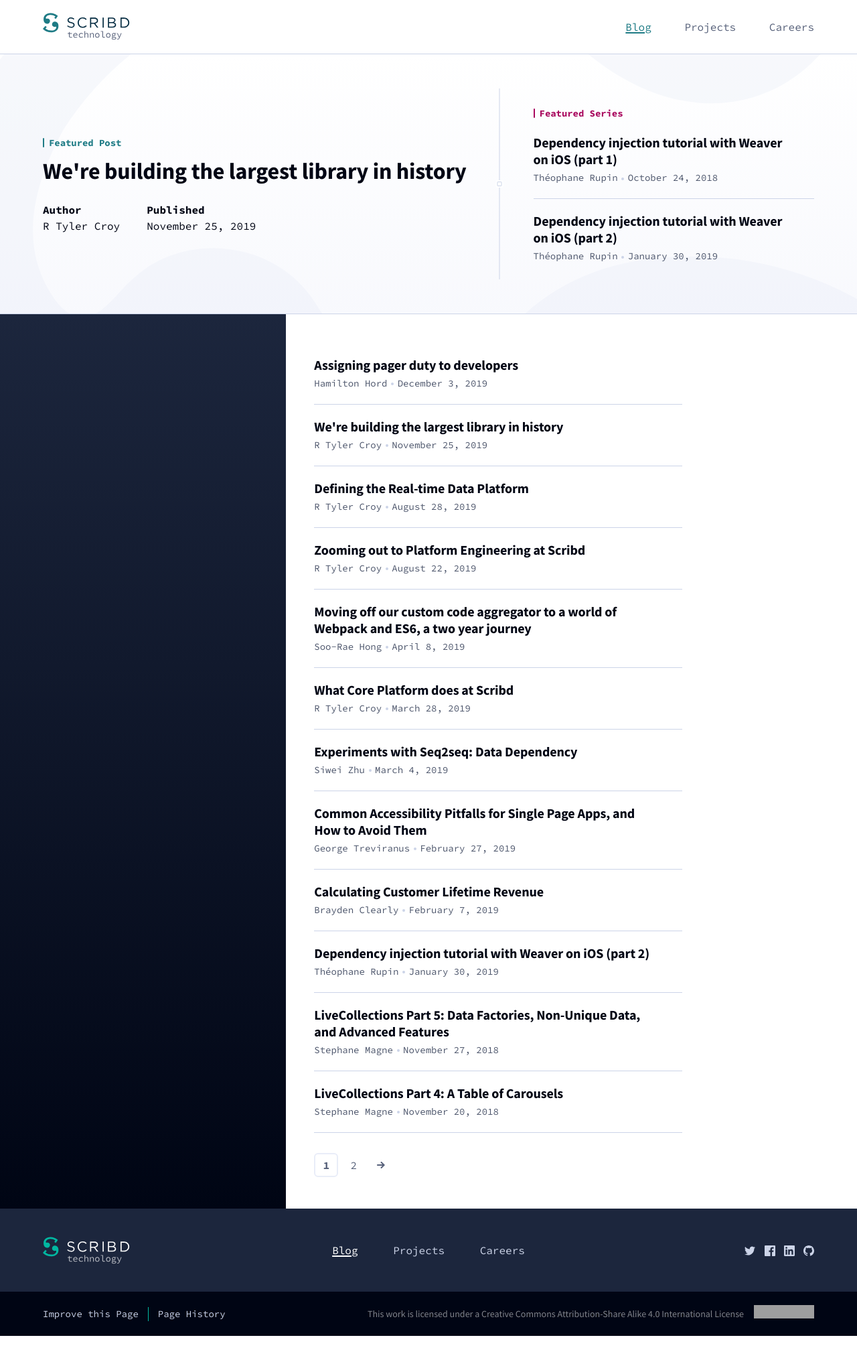
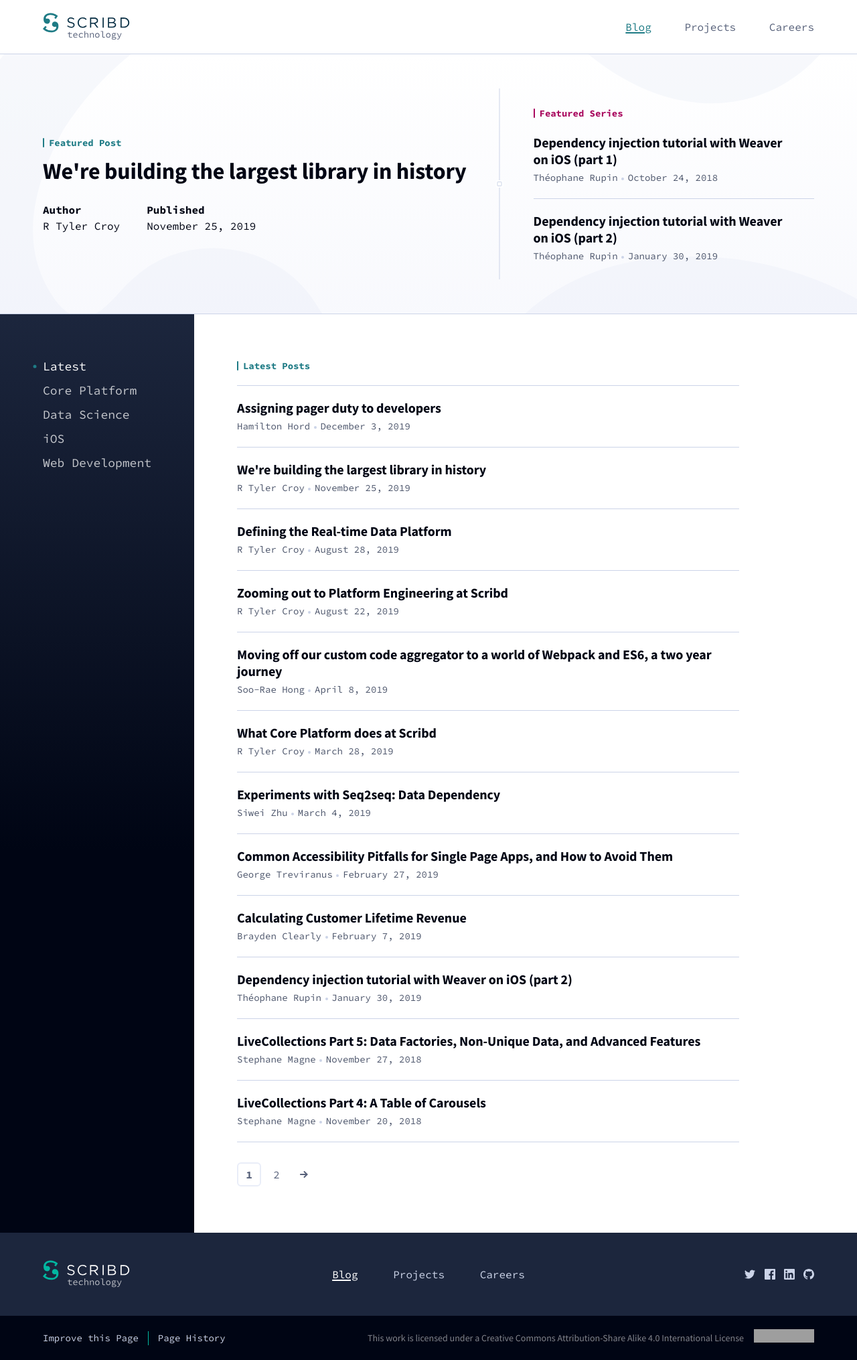
Before and after one commit to scribd/scribd.github.io, a Jekyll site: the page built from blog/index.html, in a window 1280 px wide. Shown: the whole page at 67% size. Built offline with Jekyll 4.4.1, drawn with Linux system fonts in a browser that asks for light colours; the list of posts is cut into pages by our own code; before the commit the page ends 1994 px from its top, so only the background shows below that; grey boxes are pictures that could not be loaded.

Commit message:
Add blog category navigation / index page support

```diff
--- /dev/null
+++ b/_category/core-platform.md
@@ -0,0 +1,4 @@
+---
+team: Core Platform
+permalink: "/blog/category/core-platform"
+---
--- /dev/null
+++ b/_category/data-science.md
@@ -0,0 +1,4 @@
+---
+team: Data Science
+permalink: "/blog/category/data-science"
+---
--- /dev/null
+++ b/_category/web-development.md
@@ -0,0 +1,4 @@
+---
+team: Web Development
+permalink: "/blog/category/web-development"
+---
--- a/_config.yml
+++ b/_config.yml
@@ -39,22 +39,15 @@
   - jekyll-feed
   - jekyll-paginate
 
-# Exclude from processing.
-# The following items will not be processed, by default.
-# Any item listed under the `exclude:` key here will be automatically added to
-# the internal "default list".
-#
-# Excluded items can be processed by explicitly listing the directories or
-# their entries' file path in the `include:` list.
-#
-# exclude:
-#   - .sass-cache/
-#   - .jekyll-cache/
-#   - gemfiles/
-#   - Gemfile
-#   - Gemfile.lock
-#   - node_modules/
-#   - vendor/bundle/
-#   - vendor/cache/
-#   - vendor/gems/
-#   - vendor/ruby/
+# Blog categories
+collections:
+  category:
+    output: true
+
+defaults:
+  -
+    scope:
+      path: ""
+      type: category
+    values:
+      layout: "category"
--- /dev/null
+++ b/_layouts/post-index.html
@@ -0,0 +1,59 @@
+---
+layout: default
+---
+
+<!-- Featured post hero -->
+{% include featured-post-hero.html %}
+
+<div class="post-index" id="{{ site.post-id | remove: "#" }}">
+
+    <!-- Post catagory nav -->
+    <nav class="post-index__nav text-white" aria-label="Blog Categories">
+
+        <ul class="post-index__nav-list list--plain">
+
+            {% unless page.url contains "category" %}
+                {% assign class = 'active' %}
+            {% endunless %}
+
+            <!-- Blog home -->
+            <li class="post-index__nav-list-item {{ class }}">
+                <a class="post-index__nav-link" href="{% link blog/index.html %}{{ site.post-id }}">Latest</a>
+            </li>
+
+            <!-- Catagory loop -->
+            {% for category in site.category %}
+            {% assign class = nil %}
+            {% if page.url contains category.url or page.url contains category.title or page.url == "/blog/index.html" %}
+                {% assign class = 'active' %}
+            {% endif %}
+
+            <li class="post-index__nav-list-item {{ class }}">
+                <a class="post-index__nav-link" href="{{ category.url }}{{ site.post-id }}">{{ category.team }}</a>
+            </li>
+            {% endfor %}
+        </ul>
+
+    </nav>
+
+    <section class="post-index__body">
+
+        <!-- Post catagory title -->
+        <div class="pb-2 border-bottom text-length-lg">
+            {% assign catagory-title = 'Latest' %}
+            {% if page.team %}
+                {% assign catagory-title = page.team %}
+            {% endif %}
+            <h1 class="section-heading text-teal">{{catagory-title}} Posts</h1>
+        </div>
+
+        <!-- Content -->
+        <div class="text-length-lg">
+            {{ content }}
+        </div>
+
+        <!-- Pagination -->
+        {% include pagination.html %}
+    </section>
+
+</div>
--- a/assets/_sass/base/_layout.scss
+++ b/assets/_sass/base/_layout.scss
@@ -4,7 +4,7 @@
 
 // Container padding
 $cp-sm: rem-calc(15px);
-$cp-md: 5%;
+$cp-md: 5vw;
 $cp-lg: rem-calc(75px);
 $cp-offset-lg: 12%;
 $cp-offset-xl: rem-calc(175px);
--- a/assets/_sass/component/_featured-post-hero.scss
+++ b/assets/_sass/component/_featured-post-hero.scss
@@ -56,6 +56,7 @@
 
 .feat-post__separator {
     @extend .fancy-line;
+    margin: 2em auto;
     width: 100%;
 
     // Vertical position line
--- a/assets/_sass/component/_post-index.scss
+++ b/assets/_sass/component/_post-index.scss
@@ -1,22 +1,113 @@
+////////////////////
+// Variables
+////////////////////
+
+$index-nav-gradient-sm: linear-gradient(180deg, $slate-700 0%, $slate-800 100%);
+$index-nav-gradient-lg: linear-gradient(180deg, $slate-700 0px, $slate-800 800px);
+
+////////////////////
+// Layout
+////////////////////
+
 .post-index {
     @media (min-width: $bp-md) {
         display: grid;
-        grid-template-columns: 1fr 2fr;
+        grid-template-columns: auto 1fr;
+        grid-template-areas:
+        "header body";
+    }
+
+    @media (min-width: $bp-xl) {
+        grid-template-columns: 1fr minmax(auto, ($max-width * .25)) minmax(0, ($max-width * .75)) 1fr;
+        grid-template-areas:
+        ". header body .";
+        // Hack to fake header gradient bleed off the left side
+        background-image: $index-nav-gradient-lg;
+        background-repeat: no-repeat;
+        background-size: 50% 100%;
     }
 }
 
-.post-index__header {
+.post-index__nav,
+.post-index__body {
+    margin: 0;
     @extend .section-container;
-    display: none;
+}
+.post-index__nav {
+    grid-area: header;
+}
+
+.post-index__body {
+    grid-area: body;
+    background-color: $white;
+
+    @media (min-width: $bp-md) {
+        min-height: 85vh;
+    }
+}
+
+////////////////////
+// Navigation Styles
+////////////////////
+
+.post-index__nav {
+    background-image: $index-nav-gradient-lg;
+
+    // Mobile only tweaks
+    @media (max-width: $bp-md - 1px) {
+        padding-top: rem-calc(20px);
+        padding-bottom: rem-calc(15px);
+        background-image: $index-nav-gradient-sm;
+    }
+}
+
+.post-index__nav-list {
+    display: grid;
+    grid-gap: 0 rem-calc(10px);
+    grid-template-columns: 1fr 1fr;
+    margin-left: 1em;
+    font-size: rem-calc(14px);
+    color: rgba($white, .75);
+    @extend .monospace;
 
     @media (min-width: $bp-md) {
         display: block;
-        margin: 0;
-        background-image: linear-gradient(180deg, $slate-700 0%, $slate-800 100%);
+        margin-left: 0;
+        font-size: rem-calc(18px);
     }
 }
 
-.post-index__body {
-    @extend .section-container;
-    background-color: $white;
+.post-index__nav-list-item {
+    margin: 0 0 .5em 0;
 }
+
+// Active link styles
+.post-index__nav-list .active {
+    position: relative;
+    color: $white;
+
+    // Indicator Dot
+    &::before {
+        content: '';
+        display: block;
+        position: absolute;
+        top: 50%;
+        left: -.65em;
+        transform: translate(-50%, -50%);
+        width: 5px;
+        height: 5px;
+        background-color: $teal;
+        border-radius: 100%;
+        z-index: 2;
+    }
+}
+
+// Link styles
+.post-index__nav-link {
+    @extend .link-text-color;
+
+    &:hover,
+    &:focus {
+        color: $white;
+    }
+}
--- a/blog/index.html
+++ b/blog/index.html
@@ -1,32 +1,15 @@
 ---
-layout: default
+layout: post-index
 title: Blog
 ---
 
-<!-- Featured post hero -->
-{% include featured-post-hero.html %}
+{%- if site.posts.size > 0 -%}
+<ul class="post-list text-length-lg">
 
-<div class="post-index">
-
-    <div class="post-index__header">
-        <!-- future category nav will live here -->
-    </div>
-
-    <section id="all-posts" class="post-index__body">
     <!-- Loop though posts -->
-        {%- if site.posts.size > 0 -%}
-        <ul class="post-list text-length-md">
-
-            <!-- Post -->
     {%- for post in paginator.posts -%}
         {% include post-list-item.html %}
     {%- endfor -%}
 
 </ul>
 {%- endif -%}
-
-        <!-- pagination -->
-        {% include pagination.html %}
-    </section>
-
-</div>
```
Also changed, not shown: _category/ios.md (added, +4 -0 lines), _layouts/category.html (added, +16 -0 lines). Lines whose indentation alone changed are shown as unchanged.
